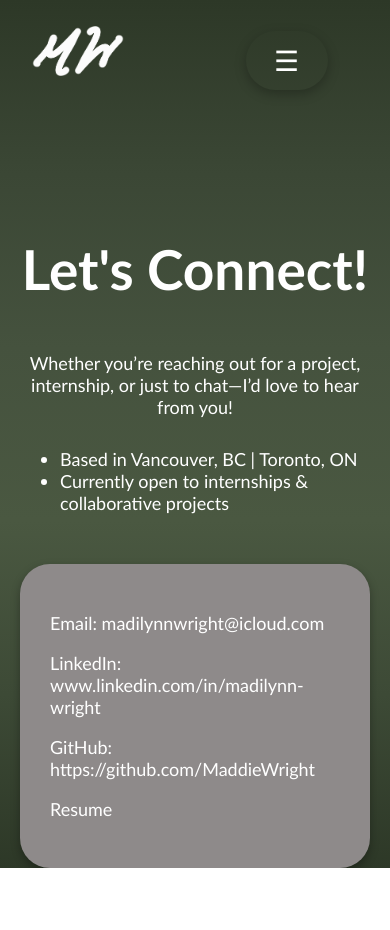
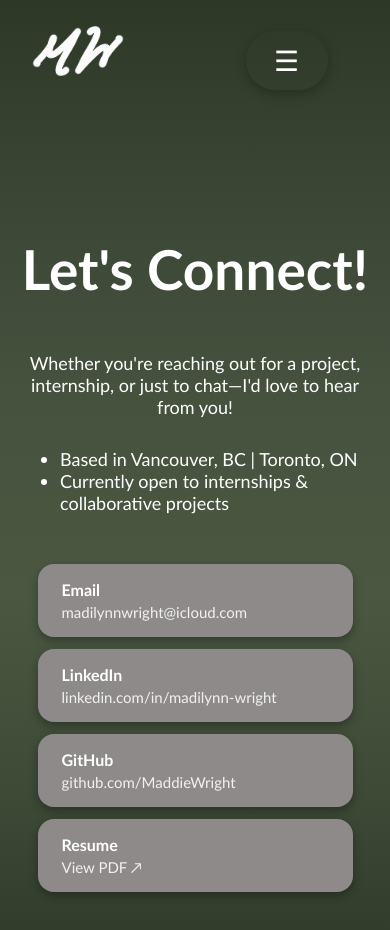
Before and after one commit to MaddieWright/PersonalPortfolio, a React (Vite) app: page /contact in a window 390 px wide. Shown: the top 930 px of the page. Before the commit the page ends 868 px from the top, so only its background shows below. Built offline with nearby package versions, Linux system fonts and the light colour scheme.

Commit message:
fix mobile nav

```diff
--- a/src/components/About.css
+++ b/src/components/About.css
@@ -2,8 +2,8 @@
     color: white;
     font-family: 'Inter', sans-serif;
     margin-top: 20px;
-    ;
     margin-left: 40px;
+    padding-bottom: 100px;
 }
 
 .about-section h2,
--- a/src/components/Contact.css
+++ b/src/components/Contact.css
@@ -5,9 +5,8 @@
     font-size: 18px;
     text-align: center;
     max-width: 900px;
-    padding: 0 20px;
+    padding: 0 20px 100px 20px;
 }
-
 
 .title {
     font-size: 55px;
@@ -22,25 +21,61 @@
     width: 90%;
 }
 
-
 .contactlist {
-    text-align: left;
     margin: 50px auto 0 auto;
-    background-color: #8E8A8A;
-    padding: 30px;
-    border-radius: 30px;
-    box-shadow: 0 4px 12px rgba(0, 0, 0, 0.1);
     width: fit-content;
     max-width: 90%;
-    box-shadow: 0px 4px 10px rgba(0, 0, 0, 0.3);
+    min-width: 400px;
+    display: flex;
+    flex-direction: column;
+    gap: 12px;
 }
 
-
-.contact-link {
+.contact-item {
+    display: flex;
+    justify-content: space-between;
+    align-items: center;
+    gap: 24px;
+    background-color: #8E8A8A;
+    padding: 16px 24px;
+    border-radius: 16px;
+    text-decoration: none;
     color: white;
-    text-decoration: none;
+    box-shadow: 0px 4px 10px rgba(0, 0, 0, 0.3);
+    transition: transform 0.2s ease, box-shadow 0.2s ease, background-color 0.2s ease;
 }
 
-.contact-link:hover {
-    text-decoration: underline;
+.contact-item:hover {
+    transform: translateY(-3px);
+    box-shadow: 0 8px 20px rgba(0, 0, 0, 0.4);
+    background-color: #9e9b9b;
 }
+
+.contact-label {
+    font-weight: bold;
+    font-size: 16px;
+    white-space: nowrap;
+}
+
+.contact-value {
+    font-size: 15px;
+    opacity: 0.88;
+    text-align: right;
+}
+
+@media (max-width: 540px) {
+    .contactlist {
+        min-width: unset;
+        width: 100%;
+    }
+
+    .contact-item {
+        flex-direction: column;
+        align-items: flex-start;
+        gap: 4px;
+    }
+
+    .contact-value {
+        text-align: left;
+    }
+}
--- a/src/components/Contact.jsx
+++ b/src/components/Contact.jsx
@@ -6,18 +6,28 @@ function Contact() {
     return (
         <div className='main-container'>
             <p className="title">Let's Connect!</p>
-            <p className="sub">Whether you’re reaching out for a project, internship, or just to chat—I’d love to hear from you!</p>
+            <p className="sub">Whether you're reaching out for a project, internship, or just to chat—I'd love to hear from you!</p>
             <ul className='sublist'>
                 <li>Based in Vancouver, BC | Toronto, ON</li>
                 <li>Currently open to internships & collaborative projects</li>
             </ul>
             <div className="contactlist reveal">
-                <p className="email">Email: madilynnwright@icloud.com</p>
-                <p className="linked">LinkedIn: <a href="https://www.linkedin.com/in/madilynn-wright/" target="_blank" rel="noopener noreferrer" className="contact-link"> www.linkedin.com/in/madilynn-wright</a></p>
-                <p className="git">GitHub: <a href="https://github.com/MaddieWright" target="_blank" rel="noopener noreferrer" className="contact-link"> https://github.com/MaddieWright</a></p>
-                <p className="resume"><a href={resume} target="_blank" rel="noopener noreferrer" className="contact-link">
-                    Resume
-                </a></p>
+                <a href="mailto:madilynnwright@icloud.com" className="contact-item">
+                    <span className="contact-label">Email</span>
+                    <span className="contact-value">madilynnwright@icloud.com</span>
+                </a>
+                <a href="https://www.linkedin.com/in/madilynn-wright/" target="_blank" rel="noopener noreferrer" className="contact-item">
+                    <span className="contact-label">LinkedIn</span>
+                    <span className="contact-value">linkedin.com/in/madilynn-wright</span>
+                </a>
+                <a href="https://github.com/MaddieWright" target="_blank" rel="noopener noreferrer" className="contact-item">
+                    <span className="contact-label">GitHub</span>
+                    <span className="contact-value">github.com/MaddieWright</span>
+                </a>
+                <a href={resume} target="_blank" rel="noopener noreferrer" className="contact-item">
+                    <span className="contact-label">Resume</span>
+                    <span className="contact-value">View PDF ↗</span>
+                </a>
             </div>
         </div>
     );
--- a/src/components/Home.css
+++ b/src/components/Home.css
@@ -47,4 +47,14 @@ button {
 .button-group {
     margin-top: 10px;
     animation: fadeInUp 0.8s ease 0.4s both;
+    display: flex;
+    flex-wrap: wrap;
+    justify-content: center;
+    gap: 10px;
 }
+
+@media (max-width: 768px) {
+    .button-group button {
+        margin-right: 0;
+    }
+}
--- a/src/components/Navbar.css
+++ b/src/components/Navbar.css
@@ -5,6 +5,7 @@
     padding: 1rem 2rem;
     color: white;
     position: relative;
+    z-index: 1000;
 }
 
 .logo img {
@@ -63,11 +64,13 @@
         top: 100%;
         right: 0;
         flex-direction: column;
-        background-color: #45523E;
+        background-color: #2d3827;
         width: 100%;
         display: none;
         padding: 1rem 0;
         gap: 1rem;
+        z-index: 999;
+        box-shadow: 0 8px 20px rgba(0, 0, 0, 0.4);
     }
 
     .nav-links.open {
--- a/src/components/Projects.css
+++ b/src/components/Projects.css
@@ -1,5 +1,5 @@
 .projects-section {
-    padding: 10px 40px;
+    padding: 10px 40px 100px 40px;
     color: white;
     font-family: 'Trebuchet MS', 'Lucida Sans Unicode', 'Lucida Grande', 'Lucida Sans', Arial, sans-serif;
 }
--- a/src/components/Projects.jsx
+++ b/src/components/Projects.jsx
@@ -34,7 +34,7 @@ function Projects() {
                             <ul>
                                 <li>Next.js for frontend and backend</li>
                                 <li>Frontend specific: React + Vite, Tailwind CSS, Framer Motion</li>
-                                <li>The evaluation system is powered by Claude Haiku</li>
+                                <li>Use of Anthropic Claude API - the evaluation system is powered by Claude Haiku</li>
                                 <li>Deployed on Vercel</li>
                                 <li>GitHub for version control and collaborative development</li>
                             </ul>
--- a/src/components/Skills.css
+++ b/src/components/Skills.css
@@ -1,5 +1,5 @@
 .skills-section {
-    padding: 10px 40px;
+    padding: 10px 40px 100px 40px;
     color: white;
     font-family: 'Trebuchet MS', 'Lucida Sans Unicode', 'Lucida Grande', 'Lucida Sans', Arial, sans-serif;
 }
```
